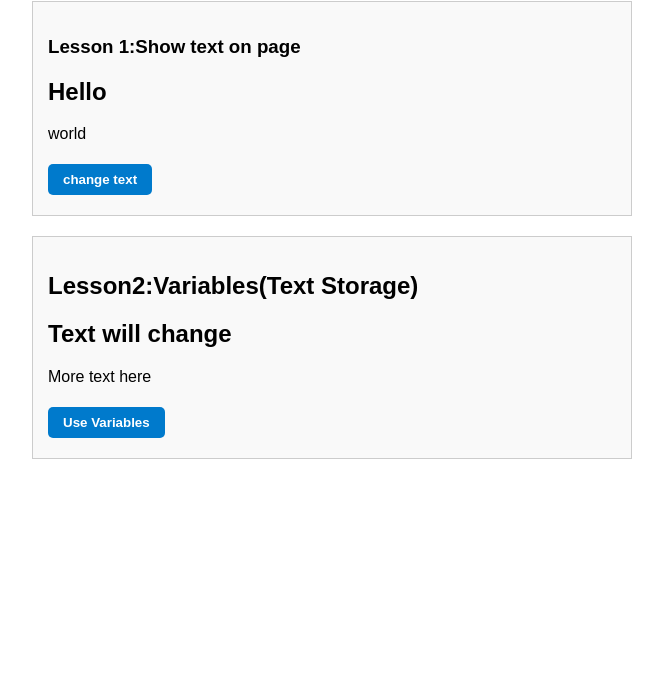
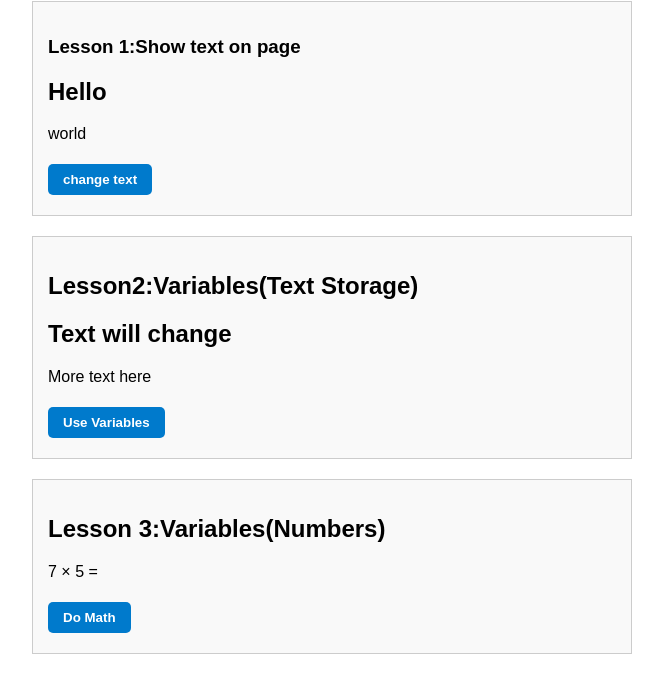
Before and after one commit to SiyabulelaSpayiri05/JAVA-SCRIPT, a plain HTML site: page index.html in a window 1280 px wide. Shown: the part 119-812 px from the top of the page, without its empty margins (308-971 px from the left). Drawn offline with Linux system fonts and the light colour scheme.

Commit message:
Added lesson 3: Variables(numbers)

```diff
--- a/index.html
+++ b/index.html
@@ -26,7 +26,7 @@
 
         </script>
     </div>
-<!--- 2nd LESSON-->
+<!--- 2nd LESSON Variables-->
 <div class="lesson">
     <h2>Lesson2:Variables(Text Storage)</h2>
     <h2 id="heading2">Text will change </h2>
@@ -45,5 +45,22 @@
 </script>
 </div>
 
+<!--Lesson3-->
+<div class="lesson">
+    <h2>Lesson 3:Variables(Numbers)</h2>
+    <p id="math">7 × 5 =</p>
+    <button onclick="lesson3()"> Do Math</button>
+    <script>
+        function lesson3() {
+            var num1 = 7;
+            var num2 = 5;
+
+        document.getElementById("math").innerHTML= (num1 * num2);
+
+        }
+    </script>
+
+
+</div>
 </body>
 </html>
```
